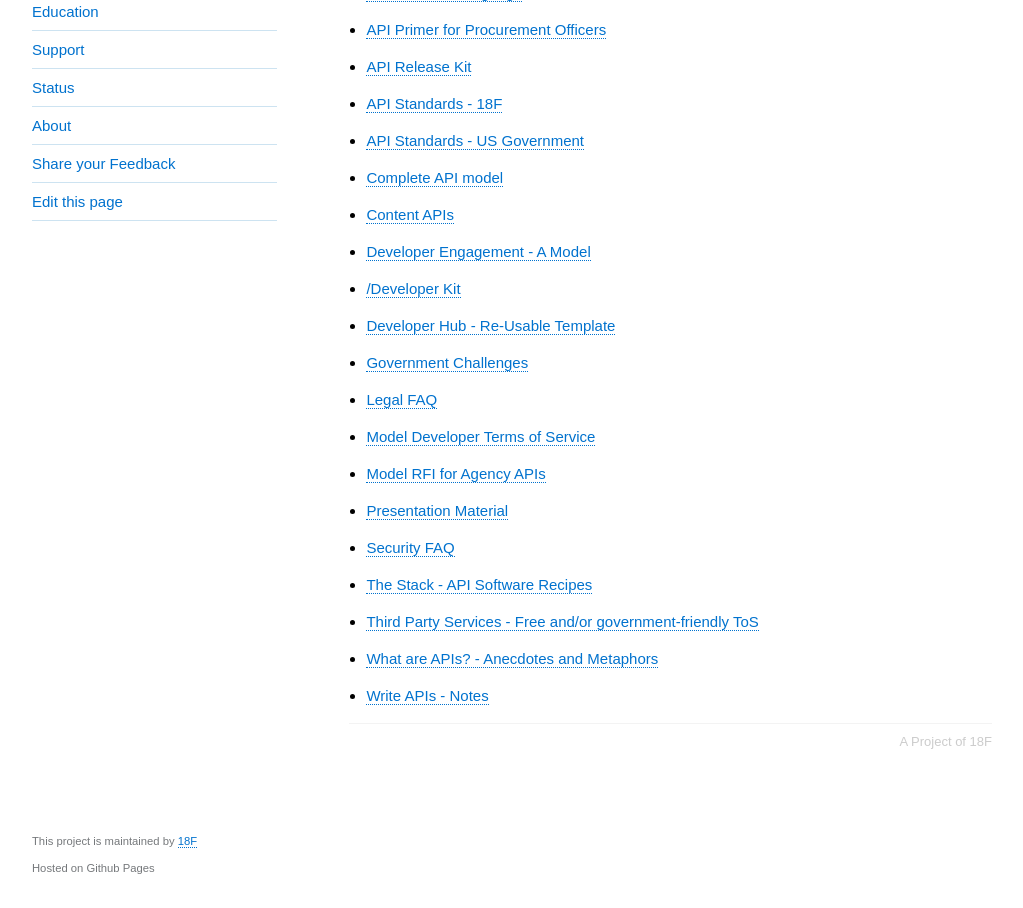
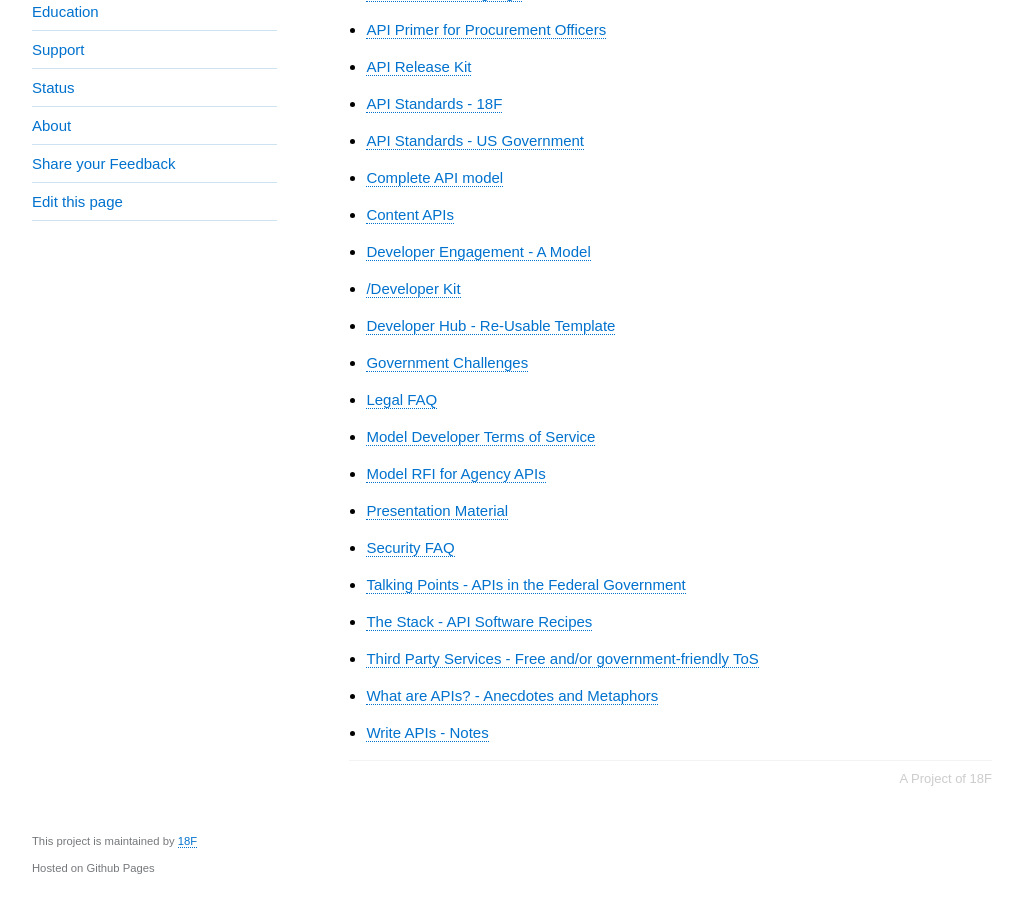
Before and after one commit to 18F/API-All-the-X, a Jekyll site: the page built from pages/resources.md, in a window 1280 px wide and 1240 px high, cut to the strip 332-1240 px from the top of the window. Shown: the whole strip, without its empty margins (128-1151 px from the left). Built offline with Jekyll 4.4.1, drawn with Linux system fonts in a browser that asks for light colours.

Commit message:
adding link to talking points for apis in gov't.

```diff
--- a/_includes/resources.md
+++ b/_includes/resources.md
@@ -19,6 +19,7 @@
 * [Model RFI for Agency APIs](http://18f.github.io/API-All-the-X/pages/model_RFI_for_agency_APIs)
 * [Presentation Material](http://18f.github.io/API-All-the-X/pages/presentation_material)
 * [Security FAQ](http://18f.github.io/API-All-the-X/pages/legal_FAQ)
+* [Talking Points - APIs in the Federal Government](http://18f.github.io/API-All-the-X/pages/talking_points-apis_in_government)
 * [The Stack - API Software Recipes](http://18f.github.io/API-All-the-X/pages/api_recipes)
 * [Third Party Services - Free and/or government-friendly ToS](http://18f.github.io/API-All-the-X/pages/third_party_services)
 * [What are APIs? - Anecdotes and Metaphors](http://18f.github.io/API-All-the-X/pages/what_are_APIs-anecdotes_and_metaphors)
```
